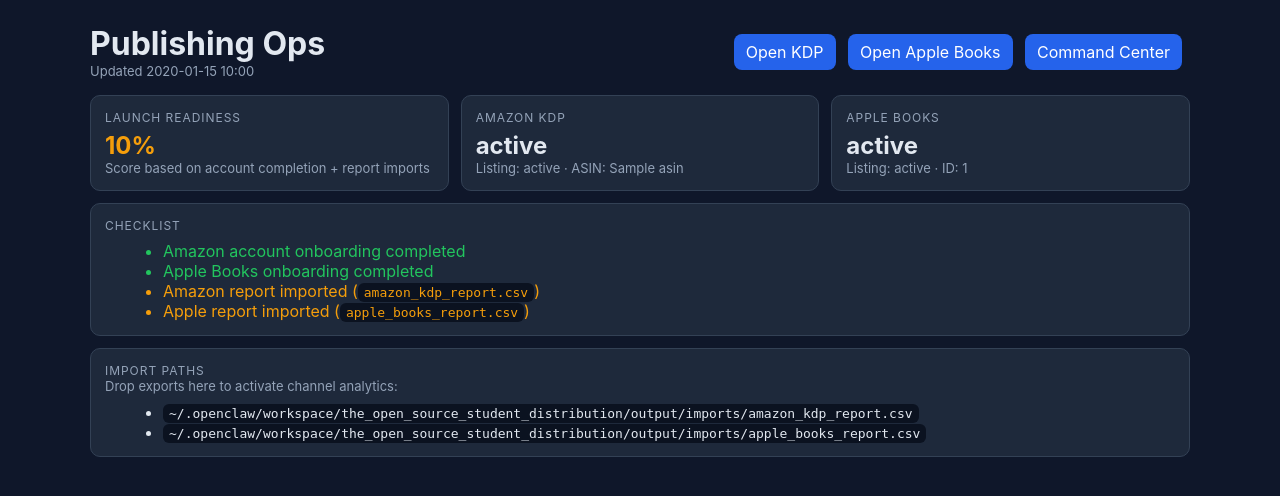
After one commit to CivicOSInstitute/civicos-institute.github.io, a Flask app: template main-dashboard/templates/publishing_ops.html in a window 1280 px wide. The commit adds this page. Shown: the top 496 px of the page. Run offline with Flask 3, Linux system fonts and the light colour scheme; the template is opened without the code that fills it: most values are stand-ins (such as "Sample title", 1, 10 or a date in 2020).

Commit message:
Add Publishing Ops dashboard page with readiness checklist

```diff
--- a/main-dashboard/app.py
+++ b/main-dashboard/app.py
@@ -508,12 +508,59 @@
                            finance=get_finance_stats(),
                            now=datetime.now())
 
+def get_publishing_ops_status():
+    status_file = Path('/root/.openclaw/workspace/the_open_source_student_distribution/platforms/PUBLISHING_ACCOUNT_STATUS.json')
+    imports_dir = Path('/root/.openclaw/workspace/the_open_source_student_distribution/output/imports')
+
+    data = {
+        'amazon': {'account_status': 'unknown', 'listing_status': 'unknown', 'asin': ''},
+        'apple': {'account_status': 'unknown', 'listing_status': 'unknown', 'books_id': ''},
+        'imports': {
+            'amazon_report': (imports_dir / 'amazon_kdp_report.csv').exists(),
+            'apple_report': (imports_dir / 'apple_books_report.csv').exists(),
+        },
+        'readiness_score': 0
+    }
+
+    try:
+        if status_file.exists():
+            raw = json.loads(status_file.read_text())
+            a = raw.get('amazon_kdp', {})
+            p = raw.get('apple_books', {})
+            data['amazon'] = {
+                'account_status': a.get('account_status', 'unknown'),
+                'listing_status': a.get('listing_status', 'unknown'),
+                'asin': a.get('asin', '')
+            }
+            data['apple'] = {
+                'account_status': p.get('account_status', 'unknown'),
+                'listing_status': p.get('listing_status', 'unknown'),
+                'books_id': p.get('books_id', '')
+            }
+
+        score = 0
+        if data['amazon']['account_status'] not in ('unknown', 'pending_owner_completion'): score += 25
+        if data['apple']['account_status'] not in ('unknown', 'pending_owner_completion'): score += 25
+        if data['imports']['amazon_report']: score += 25
+        if data['imports']['apple_report']: score += 25
+        data['readiness_score'] = score
+        return data
+    except Exception:
+        return data
+
 @app.route('/finance')
 def finance_dashboard():
     """Revenue and expenses dashboard."""
     return render_template('finance.html',
                            finance=get_finance_stats(),
                            dist=get_distribution_stats(),
+                           now=datetime.now())
+
+@app.route('/publishing-ops')
+def publishing_ops_dashboard():
+    """Publishing operations status for Amazon/Apple channels."""
+    return render_template('publishing_ops.html',
+                           ops=get_publishing_ops_status(),
                            now=datetime.now())
 
 @app.route('/api/distribution/stats')
@@ -523,6 +570,10 @@
 @app.route('/api/finance/stats')
 def api_finance_stats():
     return jsonify(get_finance_stats())
+
+@app.route('/api/publishing-ops/stats')
+def api_publishing_ops_stats():
+    return jsonify(get_publishing_ops_status())
 
 @app.route('/api/status')
 def api_status():
--- a/main-dashboard/templates/index.html
+++ b/main-dashboard/templates/index.html
@@ -628,6 +628,7 @@
                         <a href="file:///Users/AI-OPS/Desktop/the_open_source_student/launch-output/checkout-copy.md" class="btn btn-secondary" target="_blank">Checkout Copy</a>
                         <a href="/distribution" class="btn btn-primary" target="_blank">Expanded Analytics</a>
                         <a href="/finance" class="btn btn-secondary" target="_blank">Revenue & Expenses</a>
+                        <a href="/publishing-ops" class="btn btn-secondary" target="_blank">Publishing Ops</a>
                     </div>
                     <div id="ebook-status" style="margin-top: 0.75rem; font-size: 0.75rem; color: #64748b; display: none;"></div>
                 </div>
--- /dev/null
+++ b/main-dashboard/templates/publishing_ops.html
@@ -0,0 +1,75 @@
+<!DOCTYPE html>
+<html lang="en">
+<head>
+  <meta charset="UTF-8" />
+  <meta name="viewport" content="width=device-width, initial-scale=1.0" />
+  <title>Publishing Ops Dashboard</title>
+  <style>
+    body { font-family: -apple-system, BlinkMacSystemFont, 'Segoe UI', Roboto, sans-serif; background:#0f172a; color:#e2e8f0; margin:0; }
+    .container { max-width:1100px; margin:0 auto; padding:24px; }
+    .top { display:flex; justify-content:space-between; align-items:center; margin-bottom:16px; }
+    .grid { display:grid; grid-template-columns: repeat(auto-fit, minmax(260px,1fr)); gap:12px; }
+    .card { background:#1e293b; border:1px solid #334155; border-radius:10px; padding:14px; }
+    .label { color:#94a3b8; font-size:12px; text-transform:uppercase; letter-spacing:.08em; }
+    .value { font-size:24px; font-weight:700; margin-top:6px; }
+    .muted { color:#94a3b8; font-size:13px; }
+    .btn { background:#2563eb; color:#fff; text-decoration:none; padding:8px 12px; border-radius:8px; display:inline-block; margin-right:8px; }
+    .status-ok { color:#22c55e; }
+    .status-warn { color:#f59e0b; }
+    ul { margin: 8px 0 0 18px; }
+    code { background:#0b1220; padding:2px 6px; border-radius:6px; }
+  </style>
+</head>
+<body>
+  <div class="container">
+    <div class="top">
+      <div>
+        <h1 style="margin:0;">Publishing Ops</h1>
+        <div class="muted">Updated {{ now.strftime('%Y-%m-%d %H:%M') }}</div>
+      </div>
+      <div>
+        <a class="btn" href="https://kdp.amazon.com" target="_blank">Open KDP</a>
+        <a class="btn" href="https://authors.apple.com/" target="_blank">Open Apple Books</a>
+        <a class="btn" href="/">Command Center</a>
+      </div>
+    </div>
+
+    <div class="grid">
+      <div class="card">
+        <div class="label">Launch Readiness</div>
+        <div class="value {% if ops.readiness_score >= 75 %}status-ok{% else %}status-warn{% endif %}">{{ ops.readiness_score }}%</div>
+        <div class="muted">Score based on account completion + report imports</div>
+      </div>
+      <div class="card">
+        <div class="label">Amazon KDP</div>
+        <div class="value">{{ ops.amazon.account_status }}</div>
+        <div class="muted">Listing: {{ ops.amazon.listing_status }}{% if ops.amazon.asin %} · ASIN: {{ ops.amazon.asin }}{% endif %}</div>
+      </div>
+      <div class="card">
+        <div class="label">Apple Books</div>
+        <div class="value">{{ ops.apple.account_status }}</div>
+        <div class="muted">Listing: {{ ops.apple.listing_status }}{% if ops.apple.books_id %} · ID: {{ ops.apple.books_id }}{% endif %}</div>
+      </div>
+    </div>
+
+    <div class="card" style="margin-top:12px;">
+      <div class="label">Checklist</div>
+      <ul>
+        <li class="{% if ops.amazon.account_status != 'pending_owner_completion' %}status-ok{% else %}status-warn{% endif %}">Amazon account onboarding completed</li>
+        <li class="{% if ops.apple.account_status != 'pending_owner_completion' %}status-ok{% else %}status-warn{% endif %}">Apple Books onboarding completed</li>
+        <li class="{% if ops.imports.amazon_report %}status-ok{% else %}status-warn{% endif %}">Amazon report imported (<code>amazon_kdp_report.csv</code>)</li>
+        <li class="{% if ops.imports.apple_report %}status-ok{% else %}status-warn{% endif %}">Apple report imported (<code>apple_books_report.csv</code>)</li>
+      </ul>
+    </div>
+
+    <div class="card" style="margin-top:12px;">
+      <div class="label">Import Paths</div>
+      <div class="muted">Drop exports here to activate channel analytics:</div>
+      <ul>
+        <li><code>~/.openclaw/workspace/the_open_source_student_distribution/output/imports/amazon_kdp_report.csv</code></li>
+        <li><code>~/.openclaw/workspace/the_open_source_student_distribution/output/imports/apple_books_report.csv</code></li>
+      </ul>
+    </div>
+  </div>
+</body>
+</html>
```
